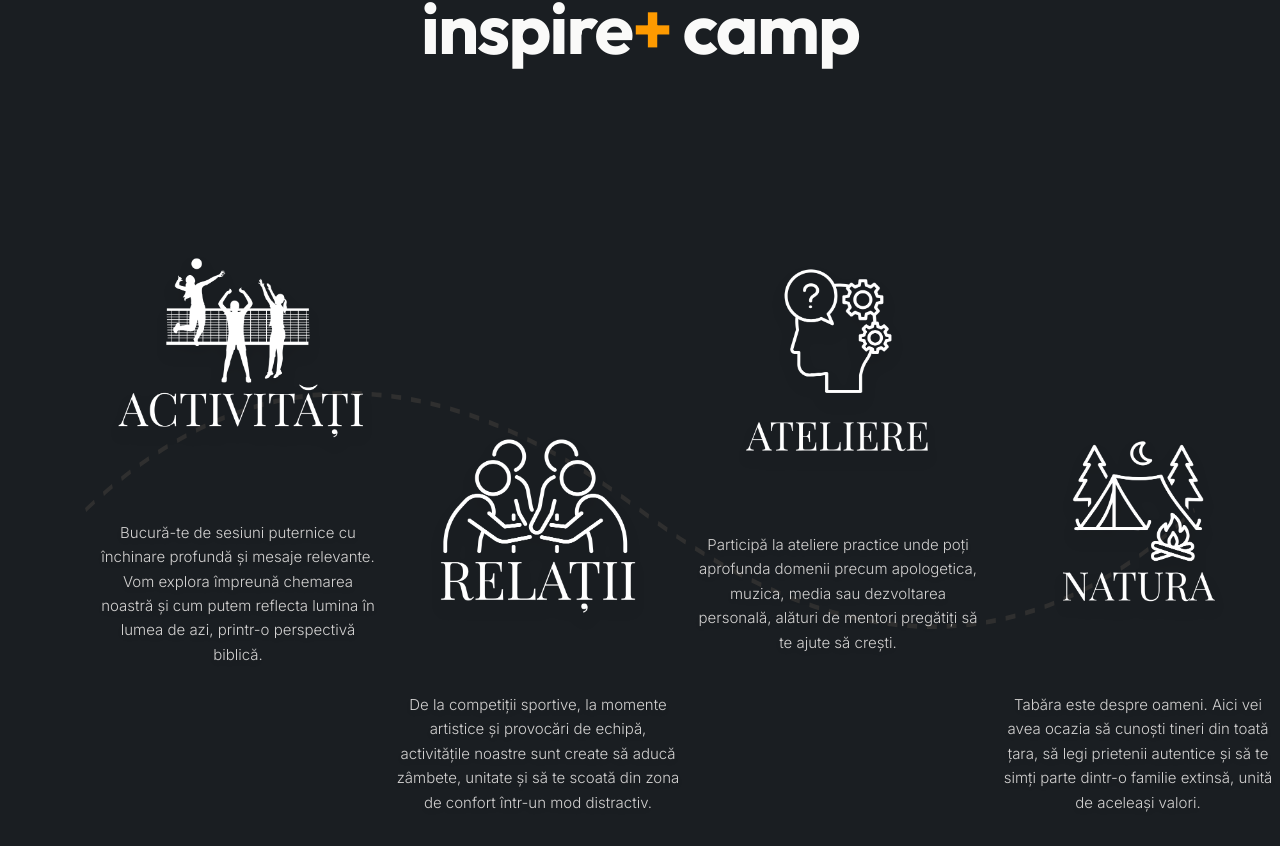
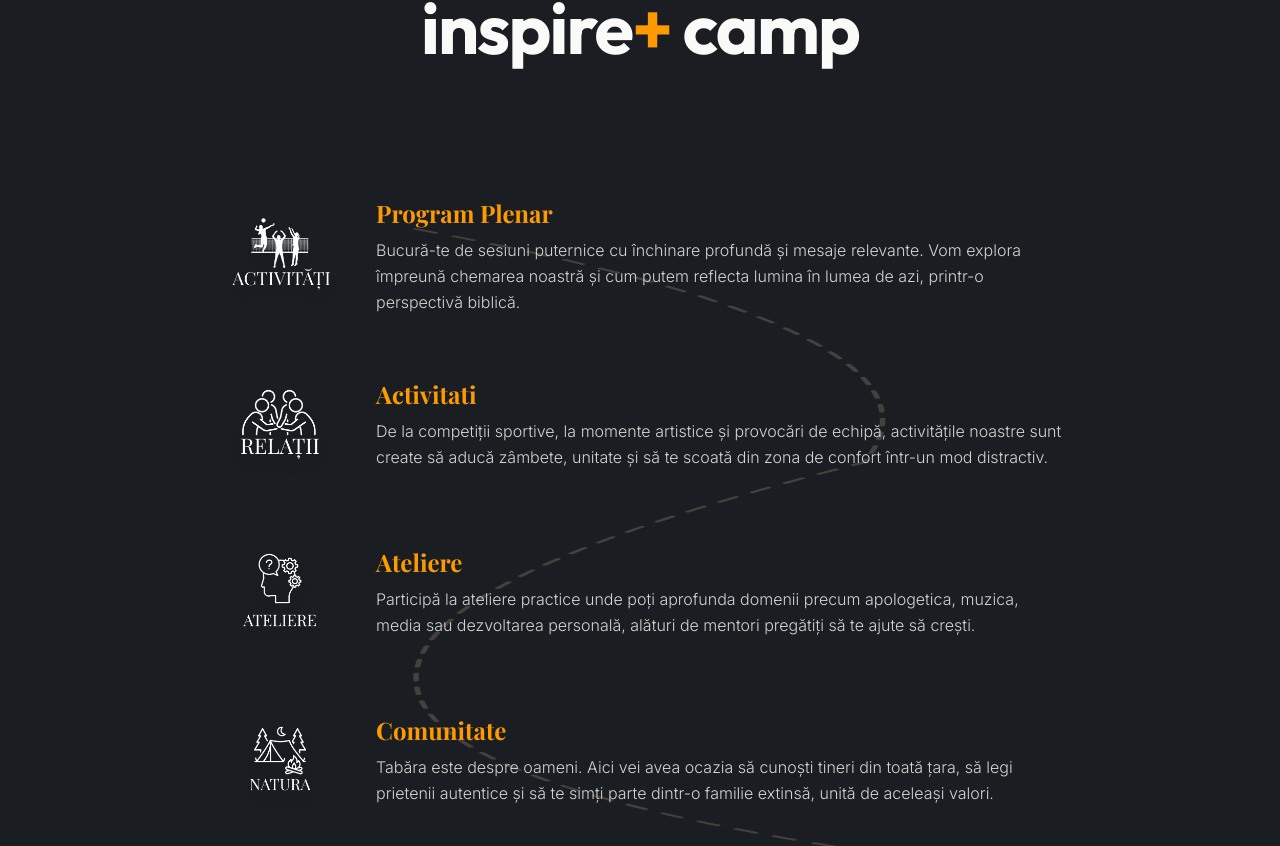
Before and after one commit to nathan05p/inspireWeb, a React (Vite) app in the folder inspireWeb-main/: page / in a window 1280 px wide. Shown: the part 936-1782 px from the top of the page. Built offline with nearby package versions, Linux system fonts and the light colour scheme; a web font is replaced by a local one.

Commit message:
style: apply universal vertical list layout for inspire camp icons, centered on desktop

```diff
--- a/inspireWeb-main/src/pages/camp/CampWhatToExpect.tsx
+++ b/inspireWeb-main/src/pages/camp/CampWhatToExpect.tsx
@@ -57,9 +57,9 @@ export default function CampWhatToExpect() {
       <div className="max-w-screen-xl mx-auto relative z-10">
 
         {/* ======================= */}
-        {/* MOBILE LAYOUT           */}
+        {/* UNIVERSAL LAYOUT        */}
         {/* ======================= */}
-        <div className="md:hidden relative px-2">
+        <div className="relative px-2 max-w-4xl mx-auto">
 
           {/* SVG snake path — drawn behind everything */}
           <svg
@@ -91,7 +91,7 @@ export default function CampWhatToExpect() {
                   className="relative flex items-center w-full px-4"
                 >
                   {/* Image - Left */}
-                  <div className="z-10 w-24 h-24 shrink-0 mr-5">
+                  <div className="z-10 w-24 h-24 md:w-32 md:h-32 shrink-0 mr-5 md:mr-8">
                     <img
                       src={item.img}
                       alt={item.title}
@@ -101,8 +101,8 @@ export default function CampWhatToExpect() {
 
                   {/* Text - Right */}
                   <div className="z-20 flex-1 text-left">
-                    <h3 className="text-amber-500 font-bold text-lg mb-1">{item.title}</h3>
-                    <p className="text-stone-300 text-[14px] leading-relaxed font-light">
+                    <h3 className="text-amber-500 font-bold text-lg md:text-2xl mb-1 md:mb-2">{item.title}</h3>
+                    <p className="text-stone-300 text-[14px] md:text-base leading-relaxed font-light">
                       {item.desc}
                     </p>
                   </div>
@@ -111,55 +111,6 @@ export default function CampWhatToExpect() {
             })}
           </div>
         </div>
-
-
-        {/* ========================= */}
-        {/* DESKTOP LAYOUT (Horizontal) */}
-        {/* ========================= */}
-        <div className="hidden md:flex relative w-full h-[700px] items-center justify-between px-8 lg:px-16">
-
-          {/* SVG Wavy Dashed Line Background */}
-          <div className="absolute inset-0 w-full h-full pointer-events-none -z-10 flex items-center justify-center overflow-visible">
-            <svg width="100%" height="100%" viewBox="0 0 1000 300" preserveAspectRatio="none" className="opacity-50">
-              <path
-                d="M 50,150 Q 250,50 500,150 T 950,150"
-                fill="none"
-                stroke="#44403C"
-                strokeWidth="2"
-                strokeDasharray="8 8"
-              />
-            </svg>
-          </div>
-
-          {expectData.map((item, index) => {
-            const isUp = index % 2 === 0;
-
-            return (
-              <motion.div
-                key={item.id}
-                initial={{ opacity: 0, scale: 0.8, y: isUp ? -50 : 50 }}
-                whileInView={{ opacity: 1, scale: 1, y: isUp ? -80 : 80 }}
-                viewport={{ once: true, margin: "-100px" }}
-                transition={{ duration: 0.8, delay: index * 0.15, type: "spring" }}
-                className="relative flex flex-col items-center w-[300px] group"
-              >
-                {/* PNG Image */}
-                <div className="relative w-80 h-80 flex items-center justify-center transition-transform duration-500 group-hover:scale-110 cursor-default">
-                  <img src={item.img} alt={item.title} className="w-full h-full object-contain relative z-10 drop-shadow-xl" />
-                </div>
-
-                {/* Desktop Text */}
-                <div className="px-2 w-full">
-                  <p className="text-stone-200 text-[15px] text-center leading-relaxed mt-2 opacity-90 group-hover:opacity-100 transition-opacity duration-300 drop-shadow-md font-light">
-                    {item.desc}
-                  </p>
-                </div>
-              </motion.div>
-            );
-          })}
-
-        </div>
-
       </div>
     </section>
   );
```
